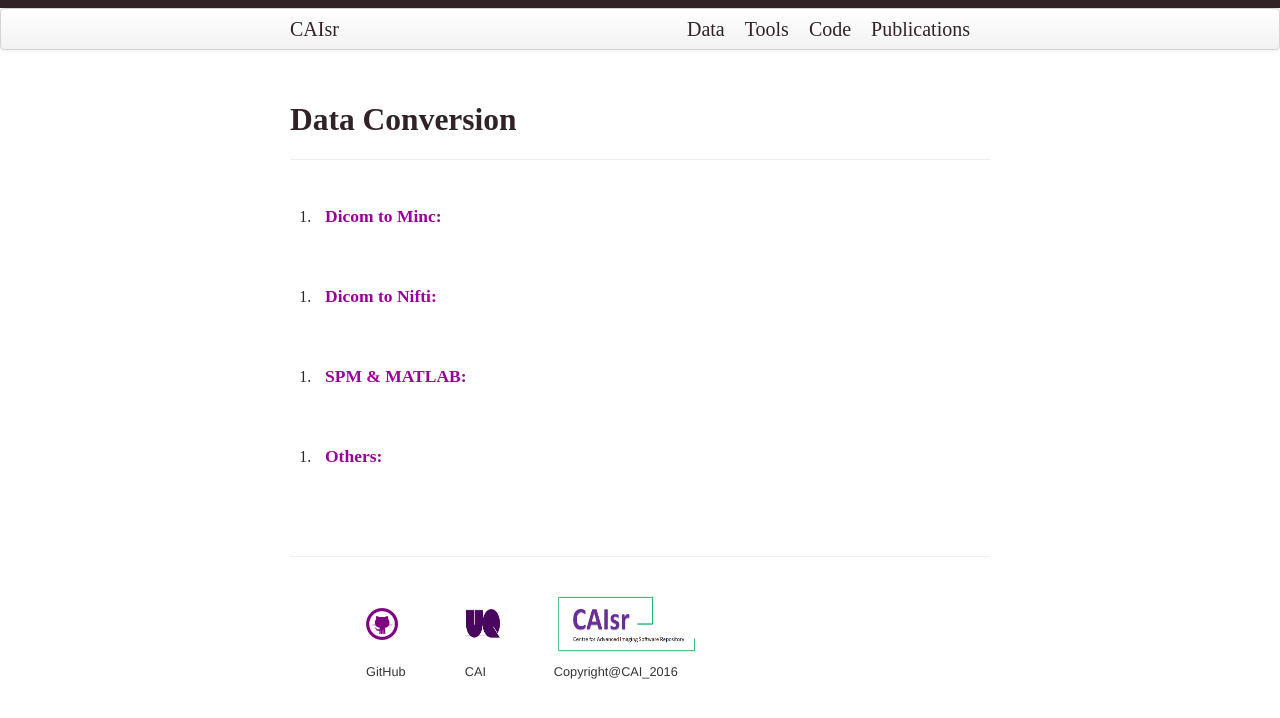
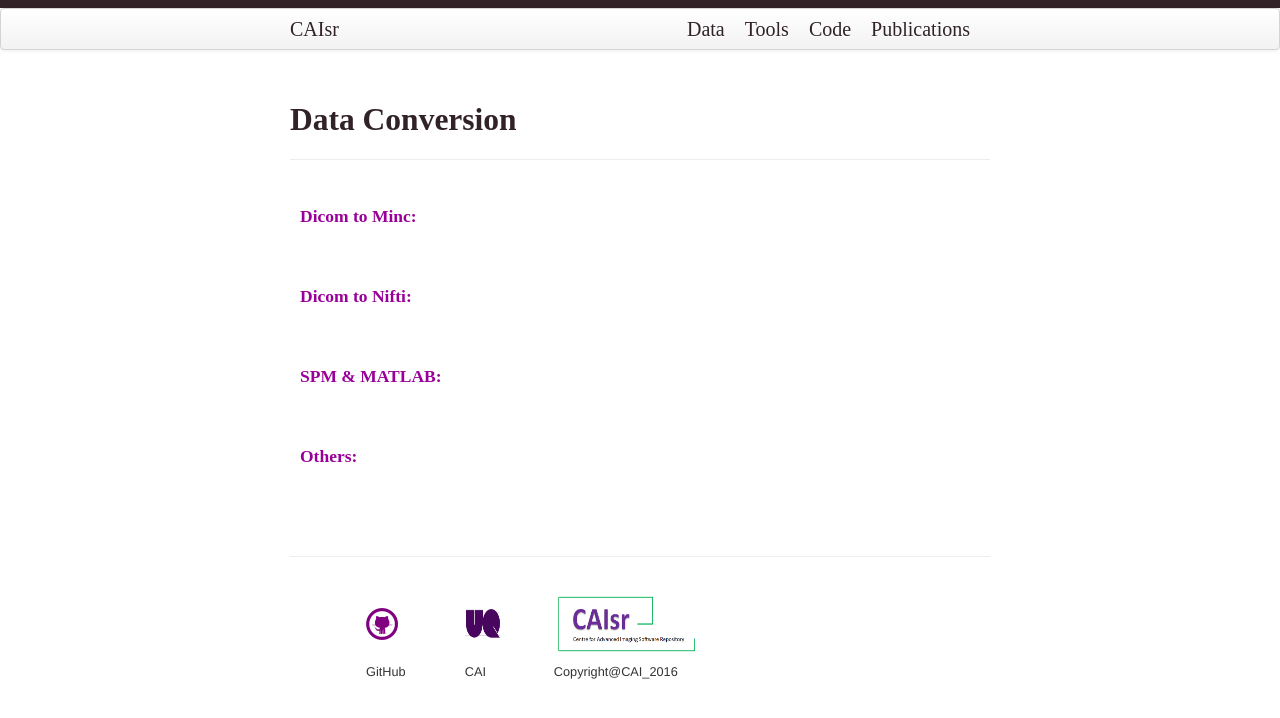
Before and after one commit to CAIsr/CAIsr.github.io, a Jekyll site: the page built from pages/data_conversion.md, in a window 1280 px wide. Shown: the top 718 px of the page. Built offline with Jekyll 4.4.1, drawn with Linux system fonts in a browser that asks for light colours.

```diff
--- a/pages/data_conversion.md
+++ b/pages/data_conversion.md
@@ -4,33 +4,33 @@
 description: Overview of data conversion and types
 ---
 
-1. <dl>
-   <dd> <h4 style="color:#990099;"> Dicom to Minc: </h4> </dd>
-   </dl>
+<dl>
+<dd> <h4 style="color:#990099;"> Dicom to Minc: </h4> </dd>
+</dl>
 
 <dl>
 <dd> <br> </dd>
 </dl>
 
-2. <dl>
-   <dd> <h4 style="color:#990099;"> Dicom to Nifti: </h4> </dd>
-   </dl>
+<dl>
+<dd> <h4 style="color:#990099;"> Dicom to Nifti: </h4> </dd>
+</dl>
 
 <dl>
 <dd> <br> </dd>
 </dl>
 
-3. <dl>
-   <dd> <h4 style="color:#990099;"> SPM & MATLAB: </h4> </dd>
-   </dl>
+<dl>
+<dd> <h4 style="color:#990099;"> SPM & MATLAB: </h4> </dd>
+</dl>
 
 <dl>
 <dd> <br> </dd>
 </dl>
 
-4. <dl>
-   <dd> <h4 style="color:#990099;"> Others: </h4> </dd>
-   </dl>
+<dl>
+<dd> <h4 style="color:#990099;"> Others: </h4> </dd>
+</dl>
 
 <dl>
 <dd> <br> </dd>
```
